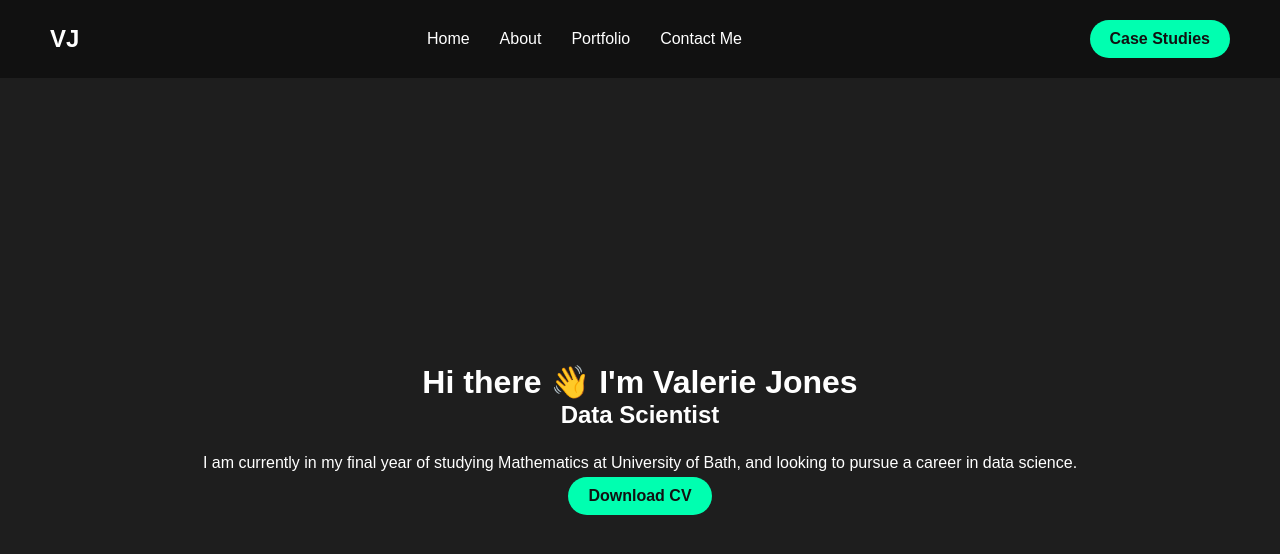
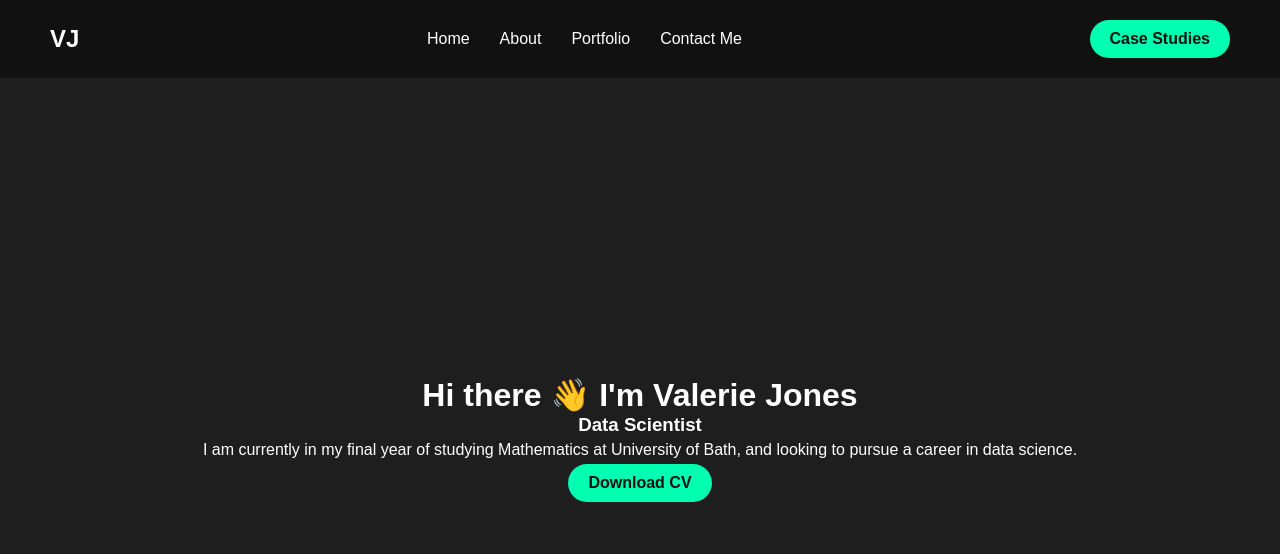
Before and after one commit to valeriej0nes/my-website, a plain HTML site: page index.html in a window 1280 px wide. Drawn offline with Linux system fonts and the light colour scheme.

Commit message:
Update style.css

```diff
--- a/style.css
+++ b/style.css
@@ -17,11 +17,6 @@ body {
 /* Line Spacing */
 p {
   line-height: 1.8;
-}
-
-h3 {
-    font-size: 24px;
-    margin-bottom: 20px;
 }
 
 /* Navbar */
```
